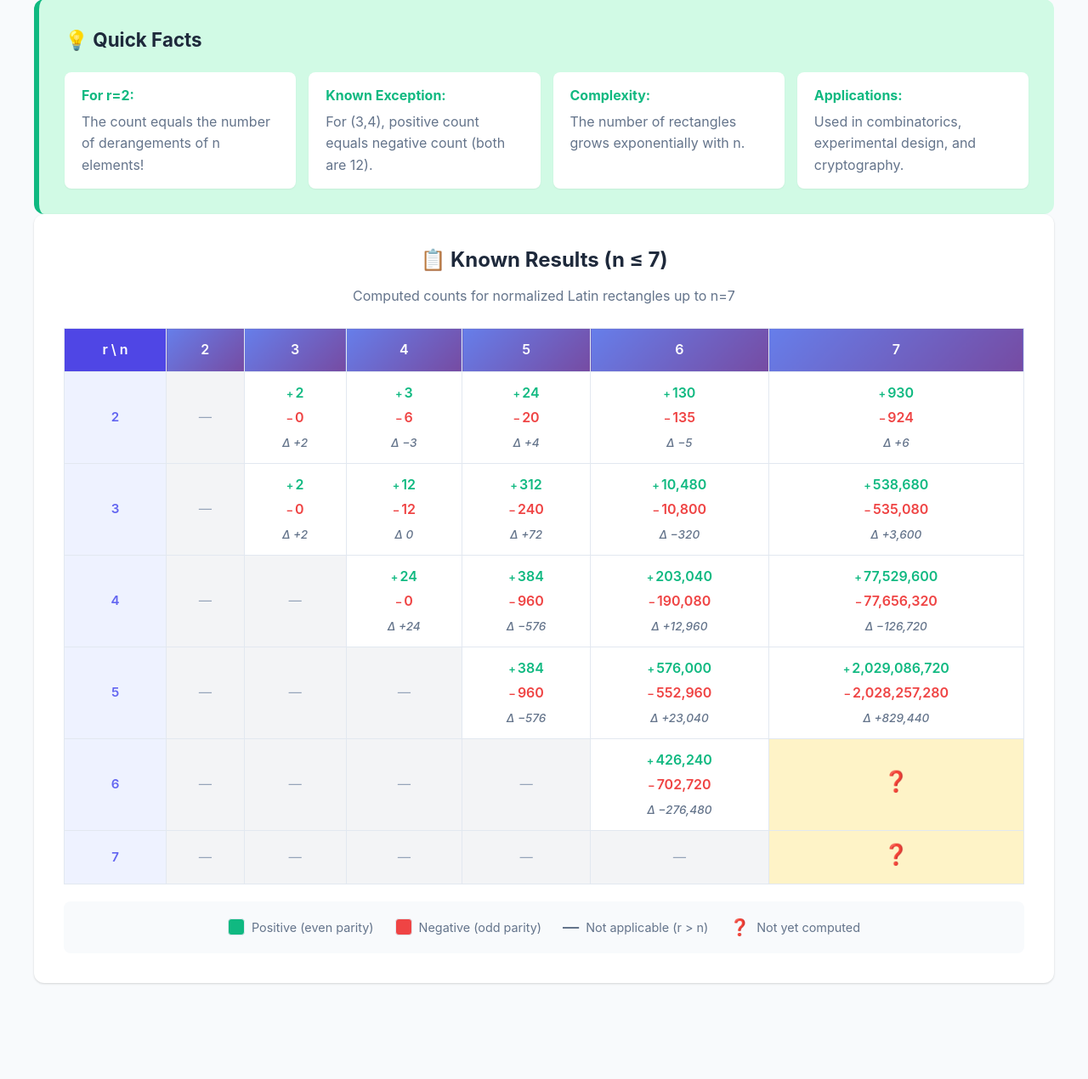
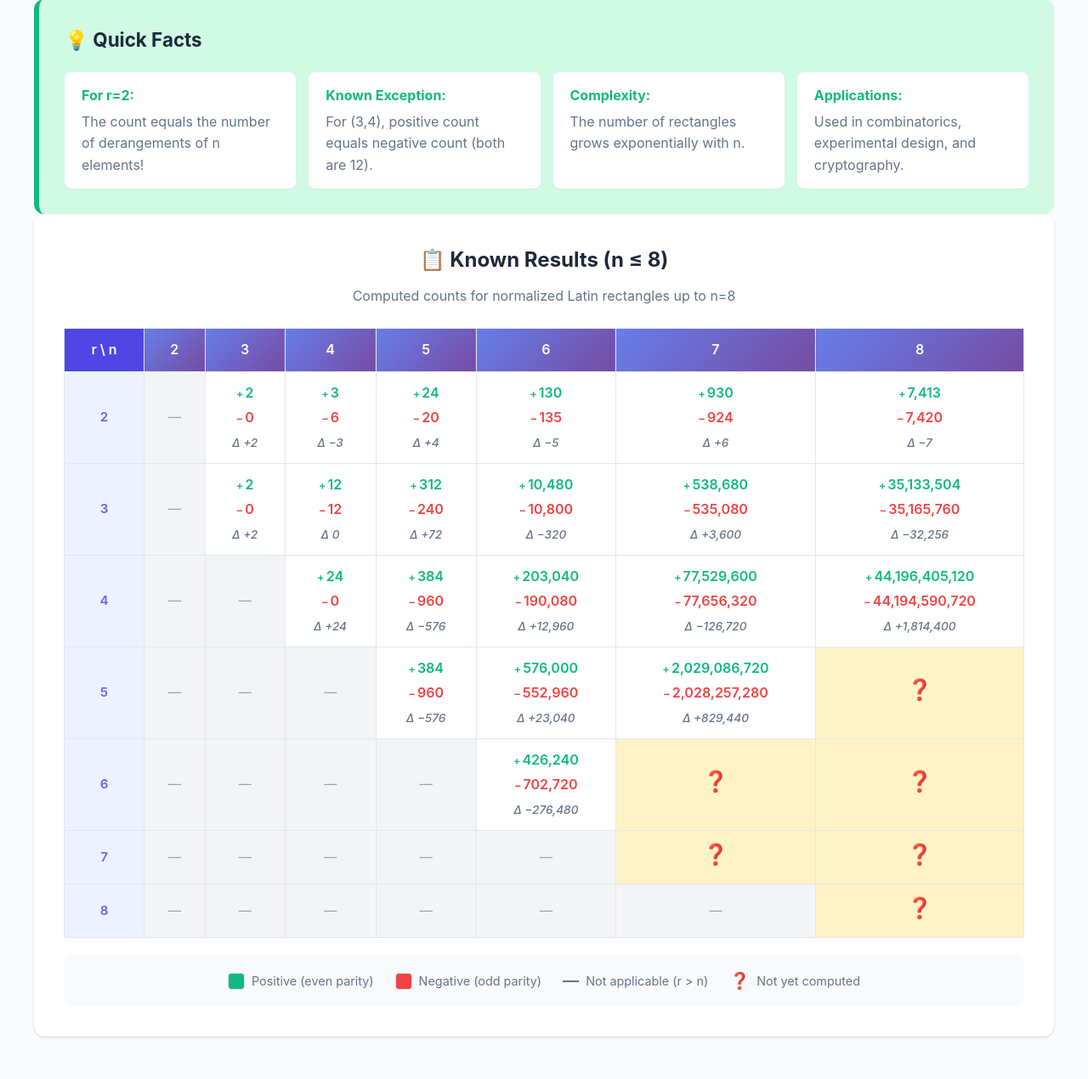
Before and after one commit to ravivgal67-cloud/latin-rectangle-counter, a Flask app: page / in a window 1280 px wide. Shown: the part 2556-3826 px from the top of the page at 85% size. Before the commit the page ends 3714 px from the top, so only its background shows below. Run offline with Flask 3, Linux system fonts and the light colour scheme.

Commit message:
Update documentation with n=8 results
Web Interface Updates:
- Updated known results table title from 'n ≤ 7' to 'n ≤ 8'
- Added n=8 column to results table
- Added computed results for (2,8), (3,8), (4,8):
  * (2,8): +7,413 / -7,420 (Δ −7)
  * (3,8): +35,133,504 / -35,165,760 (Δ −32,256)
  * (4,8): +44,196,405,120 / -44,194,590,720 (Δ +1,814,400)
- Added unknown cells for (5,8), (6,8), (7,8), (8,8)
- Added row 8 to complete the table structure

README Updates:
- Added n=8 computational achievement to results summary
- Created new section highlighting n=8 mathematical significance
- Updated text about feasible computations from n≥7 to n≥8
- Emphasized Alon-Tarsi conjecture evidence from n=8 results

Resolves Issue #3: Documentation now reflects successful n=8 computations

```diff
--- a/web/templates/index.html
+++ b/web/templates/index.html
@@ -218,8 +218,8 @@
                 </div>
 
                 <div class="known-results-section">
-                    <h3>📋 Known Results (n ≤ 7)</h3>
-                    <p class="section-desc">Computed counts for normalized Latin rectangles up to n=7</p>
+                    <h3>📋 Known Results (n ≤ 8)</h3>
+                    <p class="section-desc">Computed counts for normalized Latin rectangles up to n=8</p>
                     <div class="known-results-table-wrapper">
                         <table class="known-results-table">
                             <thead>
@@ -231,6 +231,7 @@
                                     <th>5</th>
                                     <th>6</th>
                                     <th>7</th>
+                                    <th>8</th>
                                 </tr>
                             </thead>
                             <tbody>
@@ -272,6 +273,13 @@
                                             <span class="diff">Δ +6</span>
                                         </div>
                                     </td>
+                                    <td class="result-cell">
+                                        <div class="cell-content">
+                                            <span class="pos">7,413</span>
+                                            <span class="neg">7,420</span>
+                                            <span class="diff">Δ −7</span>
+                                        </div>
+                                    </td>
                                 </tr>
                                 <tr>
                                     <th class="row-header">3</th>
@@ -311,6 +319,13 @@
                                             <span class="diff">Δ +3,600</span>
                                         </div>
                                     </td>
+                                    <td class="result-cell">
+                                        <div class="cell-content">
+                                            <span class="pos">35,133,504</span>
+                                            <span class="neg">35,165,760</span>
+                                            <span class="diff">Δ −32,256</span>
+                                        </div>
+                                    </td>
                                 </tr>
                                 <tr>
                                     <th class="row-header">4</th>
@@ -344,6 +359,13 @@
                                             <span class="diff">Δ −126,720</span>
                                         </div>
                                     </td>
+                                    <td class="result-cell">
+                                        <div class="cell-content">
+                                            <span class="pos">44,196,405,120</span>
+                                            <span class="neg">44,194,590,720</span>
+                                            <span class="diff">Δ +1,814,400</span>
+                                        </div>
+                                    </td>
                                 </tr>
                                 <tr>
                                     <th class="row-header">5</th>
@@ -371,6 +393,9 @@
                                             <span class="diff">Δ +829,440</span>
                                         </div>
                                     </td>
+                                    <td class="unknown-cell">
+                                        <span class="unknown-icon" title="Not yet computed">❓</span>
+                                    </td>
                                 </tr>
                                 <tr>
                                     <th class="row-header">6</th>
@@ -388,9 +413,27 @@
                                     <td class="unknown-cell">
                                         <span class="unknown-icon" title="Not yet computed">❓</span>
                                     </td>
+                                    <td class="unknown-cell">
+                                        <span class="unknown-icon" title="Not yet computed">❓</span>
+                                    </td>
                                 </tr>
                                 <tr>
                                     <th class="row-header">7</th>
+                                    <td class="na-cell">—</td>
+                                    <td class="na-cell">—</td>
+                                    <td class="na-cell">—</td>
+                                    <td class="na-cell">—</td>
+                                    <td class="na-cell">—</td>
+                                    <td class="unknown-cell">
+                                        <span class="unknown-icon" title="Not yet computed">❓</span>
+                                    </td>
+                                    <td class="unknown-cell">
+                                        <span class="unknown-icon" title="Not yet computed">❓</span>
+                                    </td>
+                                </tr>
+                                <tr>
+                                    <th class="row-header">8</th>
+                                    <td class="na-cell">—</td>
                                     <td class="na-cell">—</td>
                                     <td class="na-cell">—</td>
                                     <td class="na-cell">—</td>
```
Also changed, not shown: README.md.
